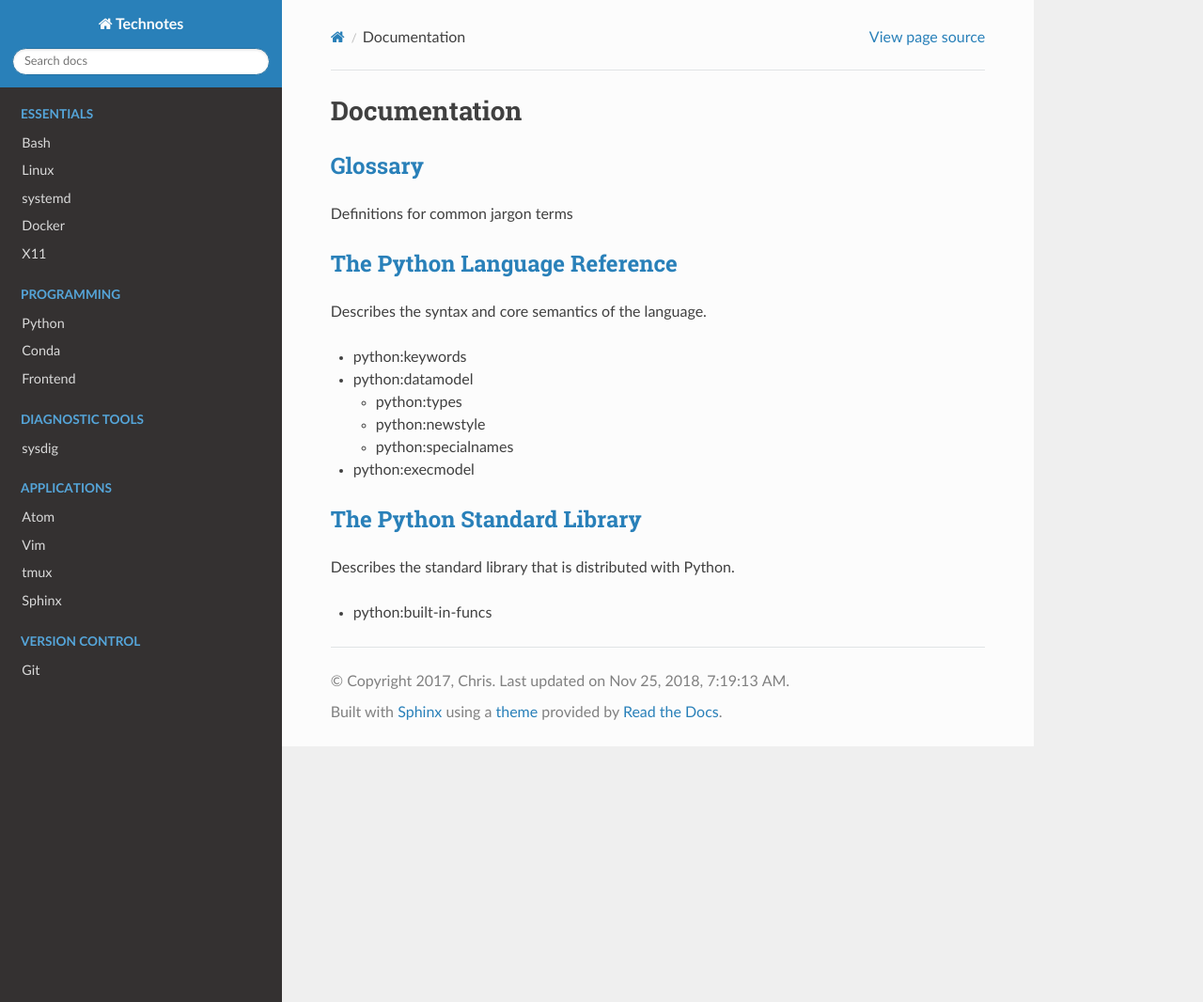
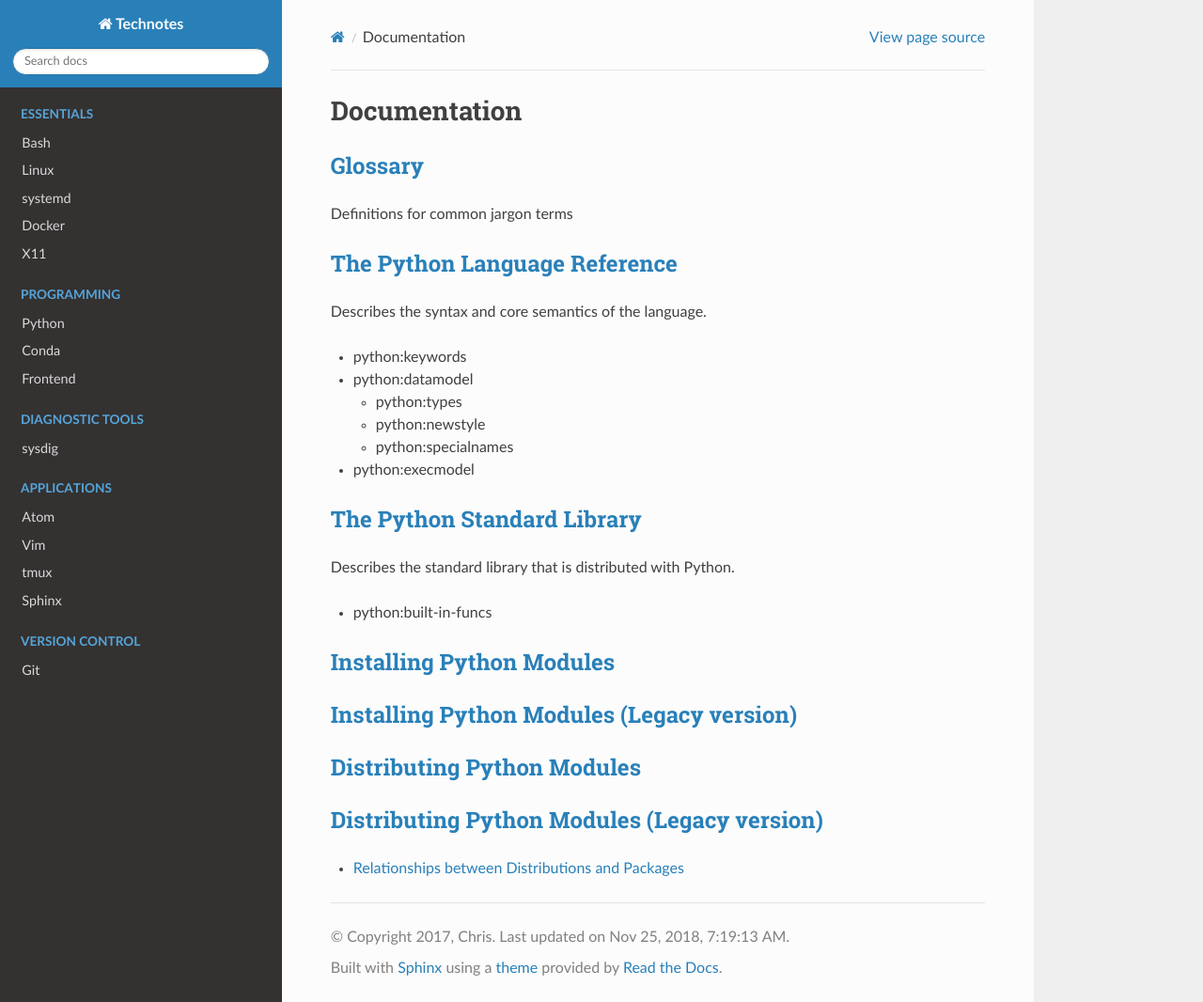
Before and after one commit to heterotopian/technotes, a Sphinx documentation site: the page built from source/python/doc.rst, in a window 1280 px wide and 1066 px high. Shown: the whole window at 94% size. Built offline with Sphinx 7.4.7 and the Read the Docs theme 2.0.0, drawn with Linux system fonts in a browser that asks for light colours.

Commit message:
Reorganize official documentation under Documentation heading

```diff
--- a/source/python/doc.rst
+++ b/source/python/doc.rst
@@ -30,3 +30,21 @@ Describes the syntax and core semantics of the language.
 Describes the standard library that is distributed with Python.
 
 - :ref:`python:built-in-funcs`
+
+
+`Installing Python Modules <https://docs.python.org/2/installing/>`_
+--------------------------------------------------------------------
+
+
+`Installing Python Modules (Legacy version) <https://docs.python.org/2/install/>`_
+----------------------------------------------------------------------------------
+
+
+`Distributing Python Modules <https://docs.python.org/2/distributing/>`_
+------------------------------------------------------------------------
+
+
+`Distributing Python Modules (Legacy version) <https://docs.python.org/2/distutils/>`_
+--------------------------------------------------------------------------------------
+
+- `Relationships between Distributions and Packages <https://docs.python.org/2/distutils/setupscript.html#relationships-between-distributions-and-packages>`_
```
Also changed, not shown: source/python/community.rst (+14 -29 lines).
